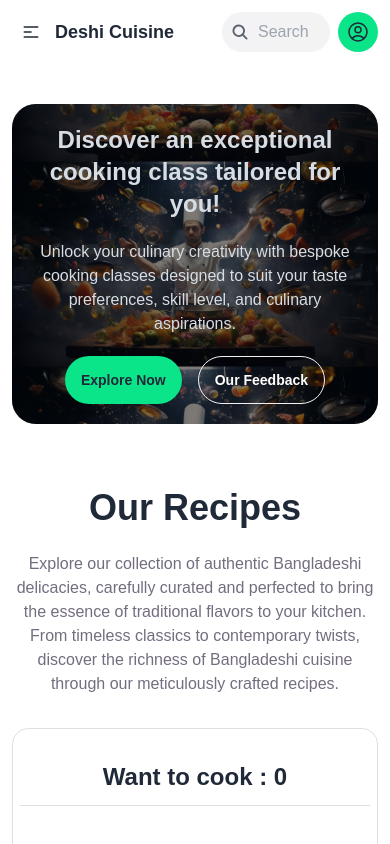
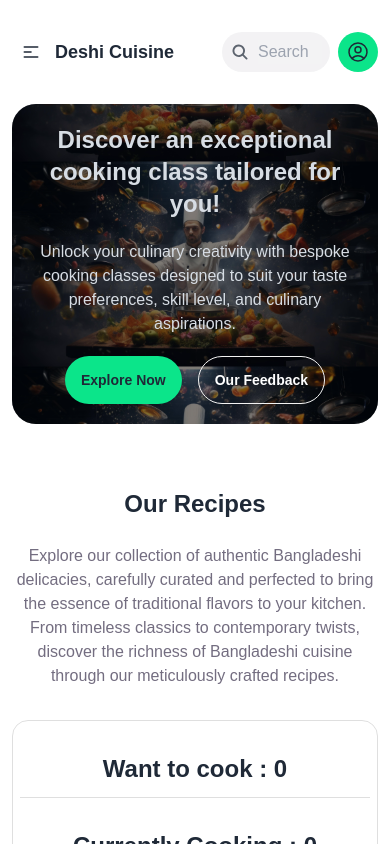
Before and after one commit to rjspyk5/deshi-cuisine, a React (Vite) app: page / in a window 390 px wide. Shown: the top 844 px of the page. Built offline with nearby package versions, Linux system fonts and the light colour scheme.

Commit message:
final revision done and ready for deploy

```diff
--- a/src/Components/Header/Banner/Banner.jsx
+++ b/src/Components/Header/Banner/Banner.jsx
@@ -3,7 +3,7 @@ import chefSalmon from "../../../assets/img/chef-photo=one.jpg";
 export const Banner = () => {
   return (
     <div
-      className="hero mt-10 min-h-[300px] md:min-h-[500px] bg-contain rounded-3xl"
+      className="hero min-h-[300px] md:min-h-[500px] bg-contain rounded-3xl"
       style={{
         backgroundImage: `url(${chefSalmon})`,
       }}
--- a/src/Components/Header/Navbar/Navbar.jsx
+++ b/src/Components/Header/Navbar/Navbar.jsx
@@ -1,7 +1,7 @@
 export const Navbar = () => {
   return (
     <nav>
-      <div className="navbar bg-base-100 px-0 mx-0">
+      <div className="navbar my-5 bg-base-100 px-0 mx-0">
         <div className="navbar-start">
           <div className="dropdown">
             <div
--- a/src/Components/Main/Recipe/RecipeHeading.jsx
+++ b/src/Components/Main/Recipe/RecipeHeading.jsx
@@ -1,7 +1,7 @@
 export const RecipeHeading = () => {
   return (
     <div className="text-center space-y-6 mx-auto max-w-4xl md:mb-12 mb-8 mt-16 md:mt-24">
-      <h1 className="font-semibold text-4xl ">Our Recipes</h1>
+      <h1 className="font-semibold lg:text-4xl text-2xl ">Our Recipes</h1>
       <p className="text-[#150B2B99]">
         Explore our collection of authentic Bangladeshi delicacies, carefully
         curated and perfected to bring the essence of traditional flavors to
```
